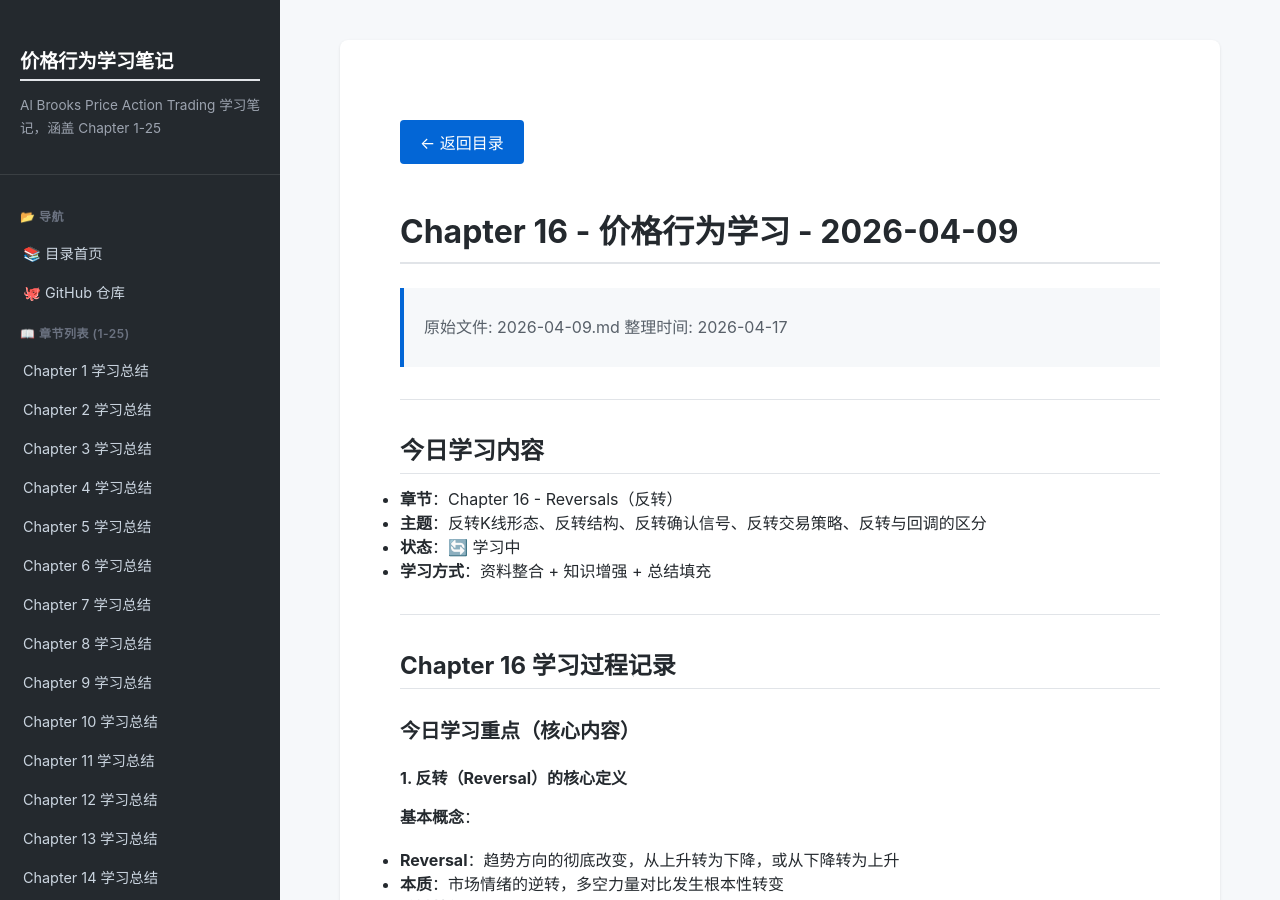
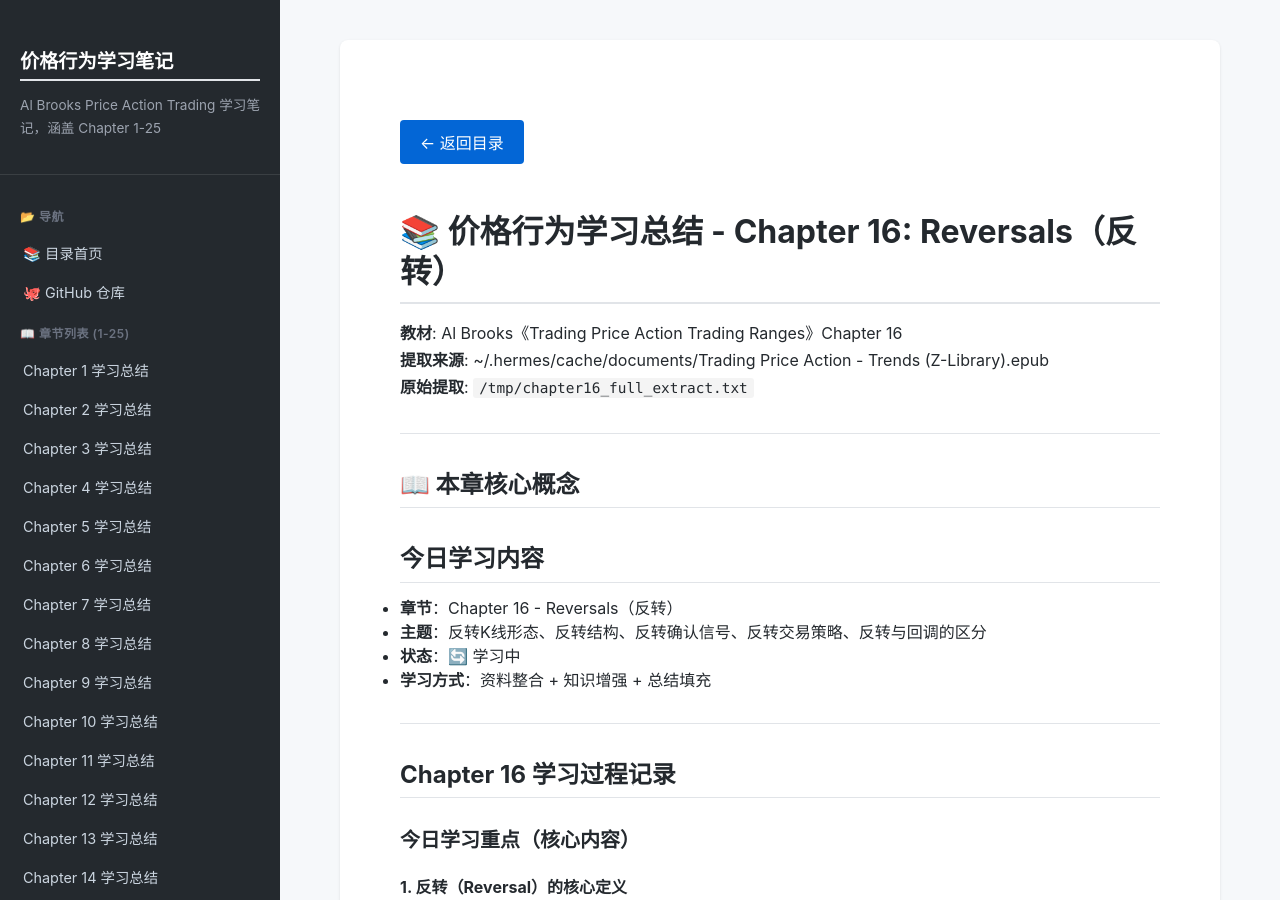
Before and after one commit to stephenki/price-action-notes, a Jekyll site: the page built from chapter-16.md, in a window 1280 px wide and 900 px high. Built offline with Jekyll 4.4.1, drawn with Linux system fonts in a browser that asks for light colours.

Commit message:
fix: 统一 Chapter 16 格式（标准 frontmatter + 元信息）

```diff
--- a/chapter-16.md
+++ b/chapter-16.md
@@ -4,13 +4,15 @@ title: "Chapter 16 学习总结"
 chapter: 16
 ---
 
-# Chapter 16 - 价格行为学习 - 2026-04-09
+# 📚 价格行为学习总结 - Chapter 16: Reversals（反转）
 
-> 原始文件: 2026-04-09.md
-> 整理时间: 2026-04-17
+**教材**: Al Brooks《Trading Price Action Trading Ranges》Chapter 16
+**提取来源**: ~/.hermes/cache/documents/Trading Price Action - Trends (Z-Library).epub
+**原始提取**: `/tmp/chapter16_full_extract.txt`
 
 ---
 
+## 📖 本章核心概念
 
 ## 今日学习内容
 - **章节**：Chapter 16 - Reversals（反转）
```
